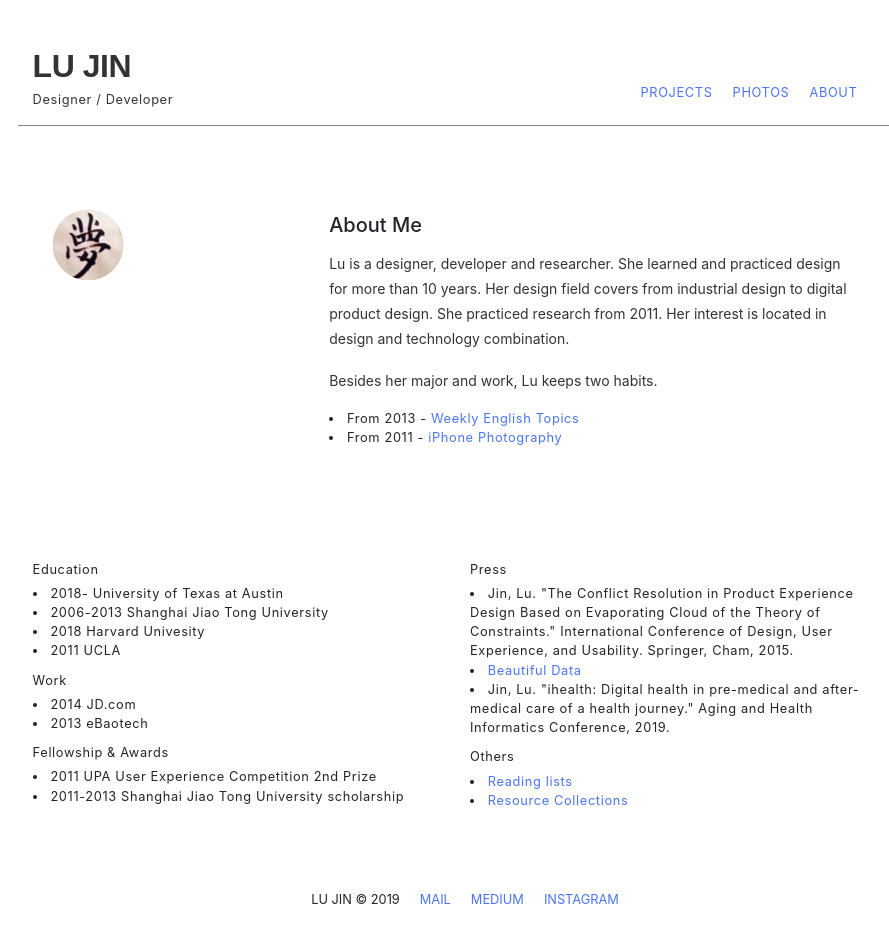
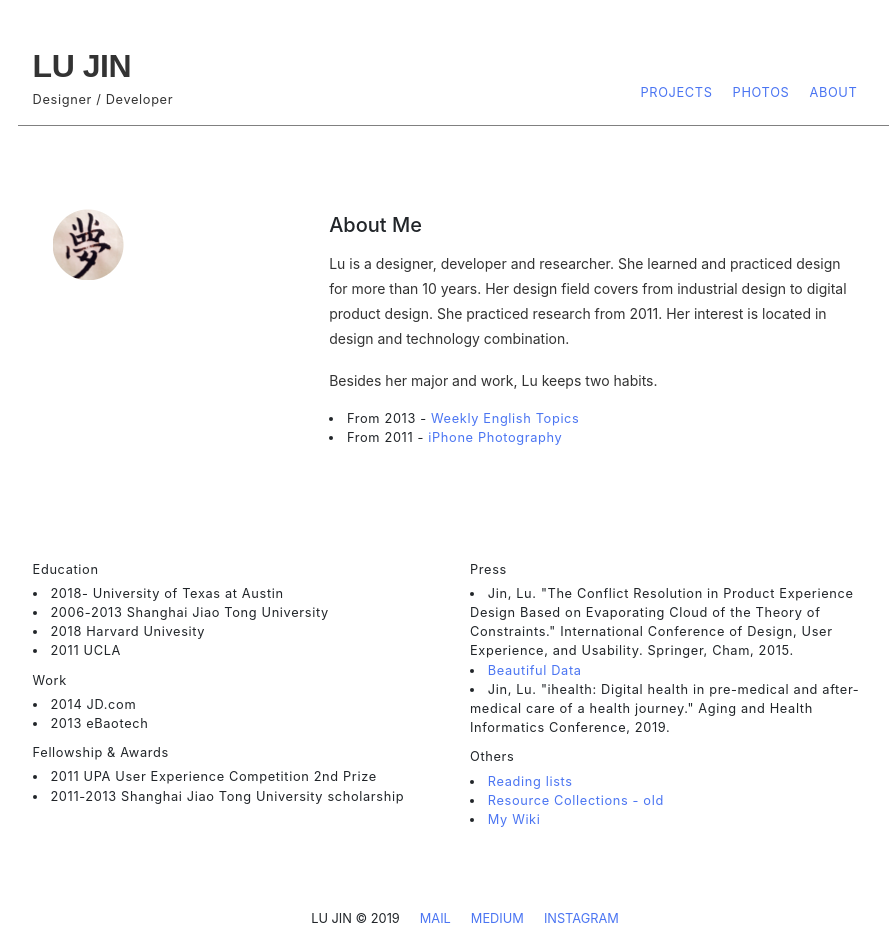
Before and after one commit to beforux/ShakeYourLove, a Jekyll site: the page about.html, which Jekyll copies as it is, in a window 1280 px wide. Shown: the whole page, without its empty margins (185-1074 px from the left). Built offline with Jekyll 4.4.1, drawn with Linux system fonts in a browser that asks for light colours; nearby versions of some CDN libraries.

Commit message:
Update about.html

```diff
--- a/about.html
+++ b/about.html
@@ -74,7 +74,8 @@
 
           <div class="small subtitle">Others</div>
           <li class="small"><a href="readinglists.html">Reading lists</a></li>
-          <li class="small"><a href="resourceCollection.html">Resource Collections</a></li>
+          <li class="small"><a href="resourceCollection.html">Resource Collections - old</a></li>
+            <li class="small"><a href="wiki.html">My Wiki</a></li>
 
           </div>
 
```
